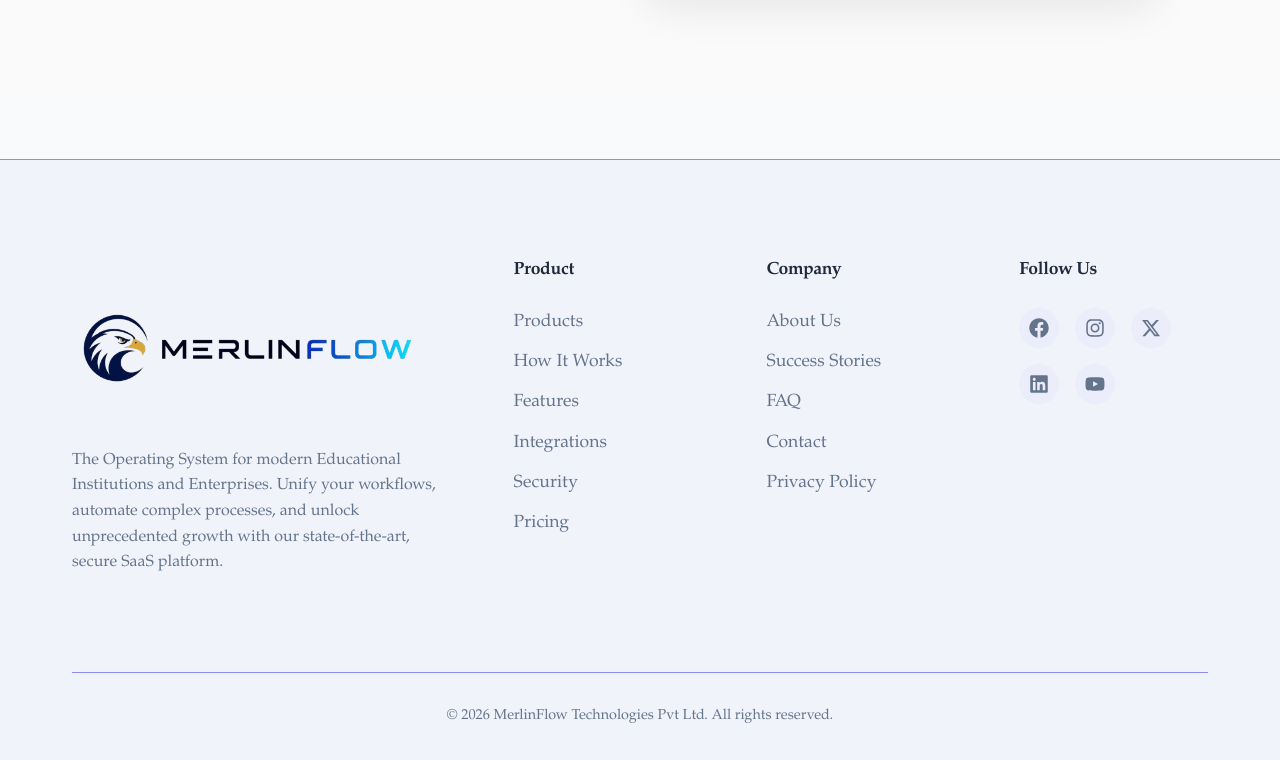
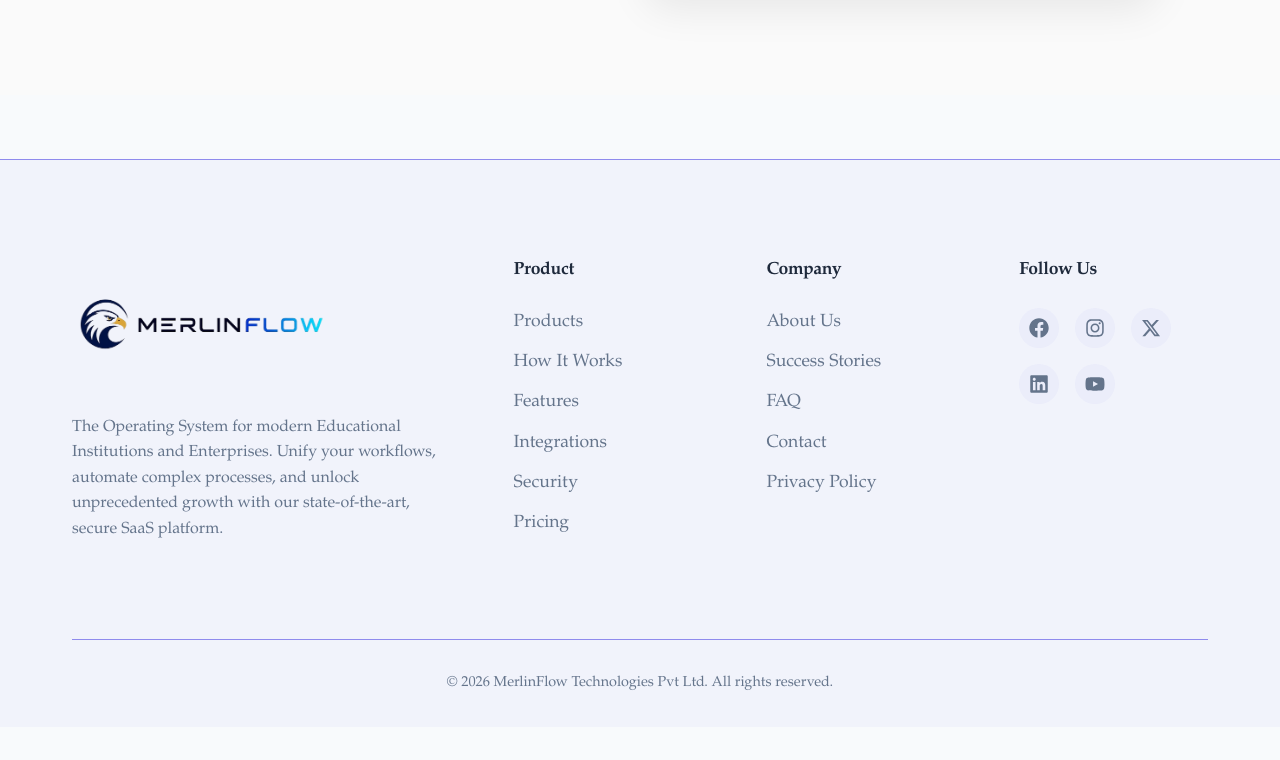
Before and after one commit to nayanirithish/merlinflow, a Next.js app: page / in a window 1280 px wide. Shown: the part 10993-11753 px from the top of the page. After the commit the page ends 11720 px from the top, so only its background shows below. Built offline with nearby package versions, Linux system fonts and the light colour scheme.

Commit message:
Fix footer logo vertical gap on mobile

```diff
--- a/src/components/Footer.js
+++ b/src/components/Footer.js
@@ -19,18 +19,18 @@ export default function Footer() {
         <div className="footer-grid">
           {/* Brand Column */}
           <div className="footer-brand">
-            <h3 className="footer-logo">
+            <div className="footer-logo" style={{ marginBottom: "1rem" }}>
               <img
                 src={merlinflowLogo.src}
                 alt="MerlinFlow Logo"
                 style={{
-                  height: '180px',
-                  width: 'auto',
-                  maxWidth: '100%',
+                  height: 'auto',
+                  width: '100%',
+                  maxWidth: '260px',
                   objectFit: 'contain'
                 }}
               />
-            </h3>
+            </div>
             <p style={{ color: "var(--text-muted)", marginBottom: "2rem", maxWidth: "400px", lineHeight: "1.6" }}>
               The Operating System for modern Educational Institutions and Enterprises. Unify your workflows, automate complex processes, and unlock unprecedented growth with our state-of-the-art, secure SaaS platform.
             </p>
```
